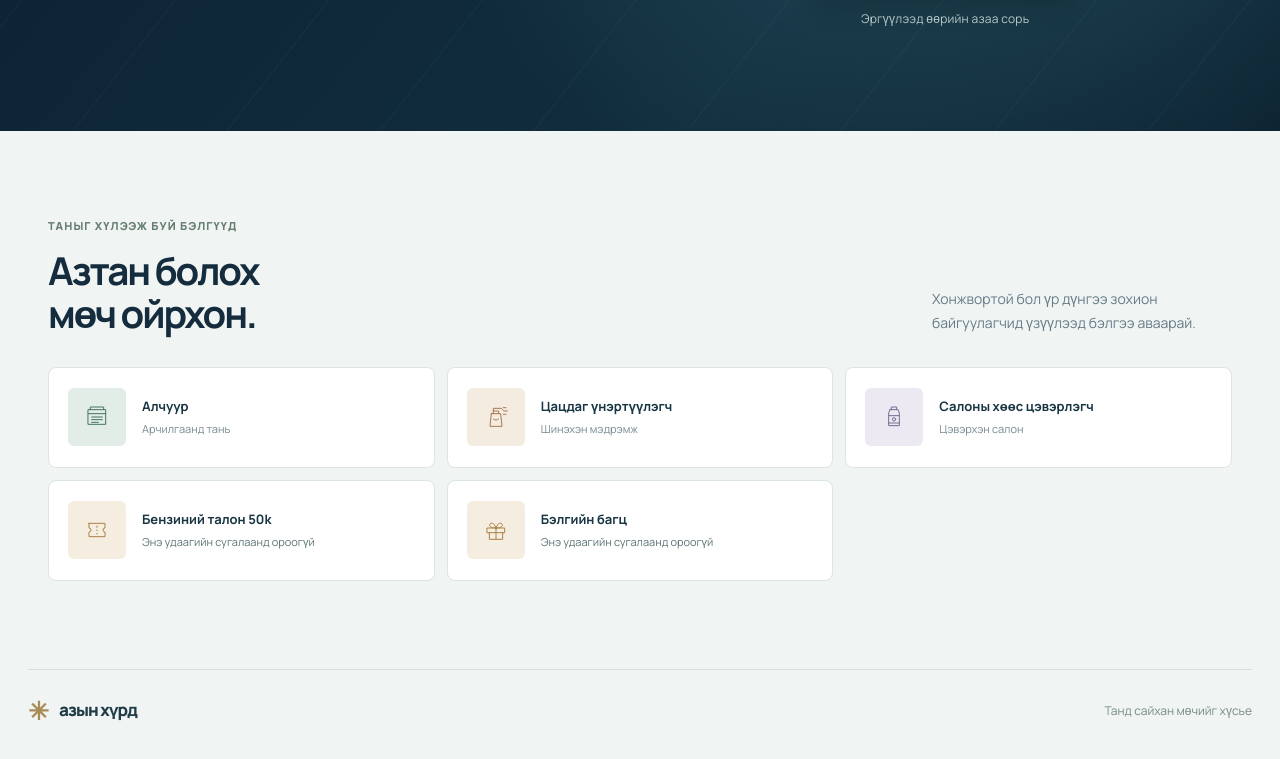
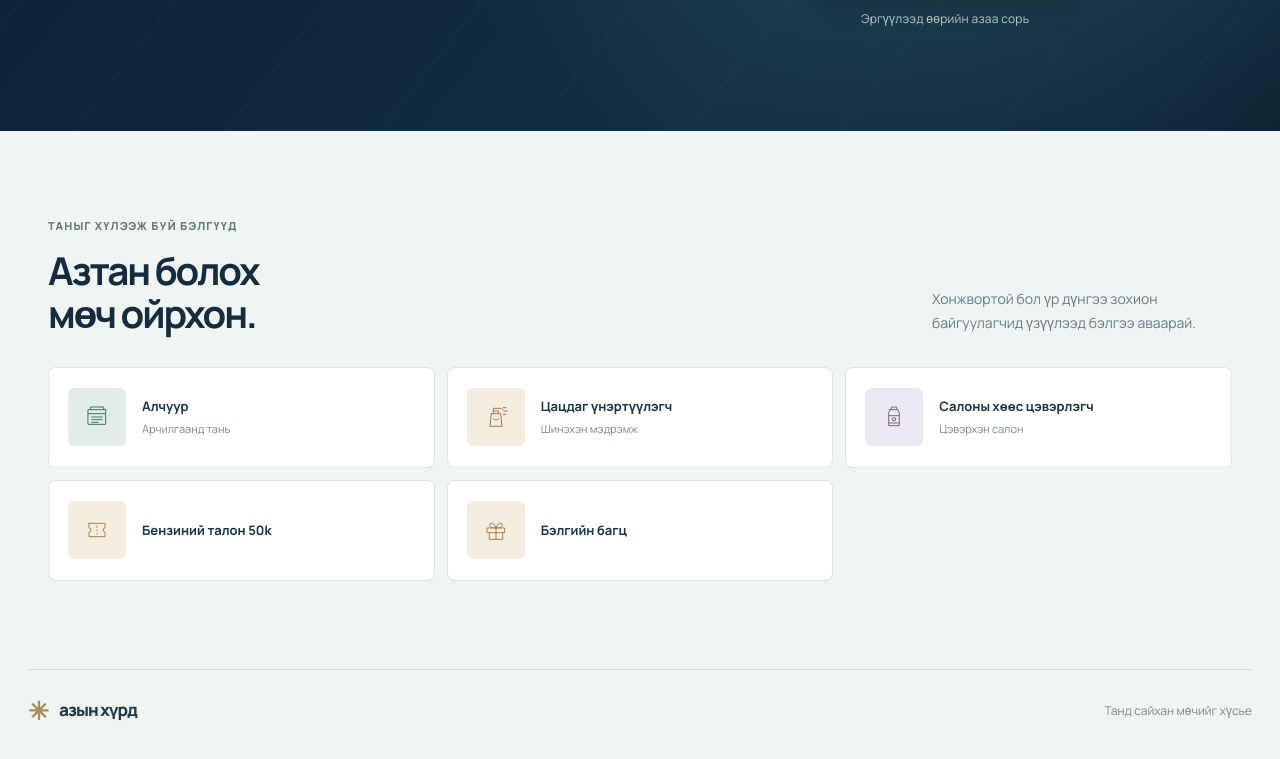
Before and after one commit to enkhireedui4-cpu/Spin, a website: page index.html in a window 1280 px wide. Shown: the part 757-1516 px from the top of the page. Drawn offline with Linux system fonts and the light colour scheme.

Commit message:
Remove two prize card captions

```diff
--- a/index.html
+++ b/index.html
@@ -42,8 +42,8 @@
       <div class="prize-item"><span class="prize-icon mint" aria-hidden="true"><svg viewBox="0 0 48 48"><path d="M11 13h26v22H11zM11 19h26M16 24h16M16 28h16M16 32h10"/><path d="M14 13V9h20v4"/></svg></span><span class="prize-name"><strong>Алчуур</strong><small>Арчилгаанд тань</small></span></div>
       <div class="prize-item"><span class="prize-icon peach" aria-hidden="true"><svg viewBox="0 0 48 48"><path d="M17 19h14l2 19H15l2-19ZM20 19v-4h8v4M20 15v-4h12l3 3M35 10h4M36 15h5M35 20h4"/><path d="M20 27c2 2 6 2 8 0"/></svg></span><span class="prize-name"><strong>Цацдаг үнэртүүлэгч</strong><small>Шинэхэн мэдрэмж</small></span></div>
       <div class="prize-item"><span class="prize-icon lilac" aria-hidden="true"><svg viewBox="0 0 48 48"><path d="M18 13h12l2 5v19H16V18l2-5ZM20 13V9h8v4M16 22h16M16 33h16"/><circle cx="24" cy="27.5" r="2.5"/></svg></span><span class="prize-name"><strong>Салоны хөөс цэвэрлэгч</strong><small>Цэвэрхэн салон</small></span></div>
-      <div class="prize-item unavailable"><span class="prize-icon" aria-hidden="true"><svg viewBox="0 0 48 48"><path d="M12 14h24v7a3 3 0 0 0 0 6v7H12v-7a3 3 0 0 0 0-6v-7ZM24 18v2m0 4v1m0 4v1"/></svg></span><span class="prize-name"><strong>Бензиний талон 50k</strong><small>Энэ удаагийн сугалаанд ороогүй</small></span></div>
-      <div class="prize-item unavailable"><span class="prize-icon" aria-hidden="true"><svg viewBox="0 0 48 48"><path d="M11 21h26v7H11zM14 28v10h20V28M24 21v17M24 21c-8 0-11-3-9-6s7-1 9 6Zm0 0c8 0 11-3 9-6s-7-1-9 6Z"/></svg></span><span class="prize-name"><strong>Бэлгийн багц</strong><small>Энэ удаагийн сугалаанд ороогүй</small></span></div>
+      <div class="prize-item unavailable"><span class="prize-icon" aria-hidden="true"><svg viewBox="0 0 48 48"><path d="M12 14h24v7a3 3 0 0 0 0 6v7H12v-7a3 3 0 0 0 0-6v-7ZM24 18v2m0 4v1m0 4v1"/></svg></span><span class="prize-name"><strong>Бензиний талон 50k</strong></span></div>
+      <div class="prize-item unavailable"><span class="prize-icon" aria-hidden="true"><svg viewBox="0 0 48 48"><path d="M11 21h26v7H11zM14 28v10h20V28M24 21v17M24 21c-8 0-11-3-9-6s7-1 9 6Zm0 0c8 0 11-3 9-6s-7-1-9 6Z"/></svg></span><span class="prize-name"><strong>Бэлгийн багц</strong></span></div>
     </div>
   </section>
   <footer><span class="wordmark"><span class="mark" aria-hidden="true">✳</span><span>азын хүрд</span></span><span>Танд сайхан мөчийг хүсье</span></footer>
```
